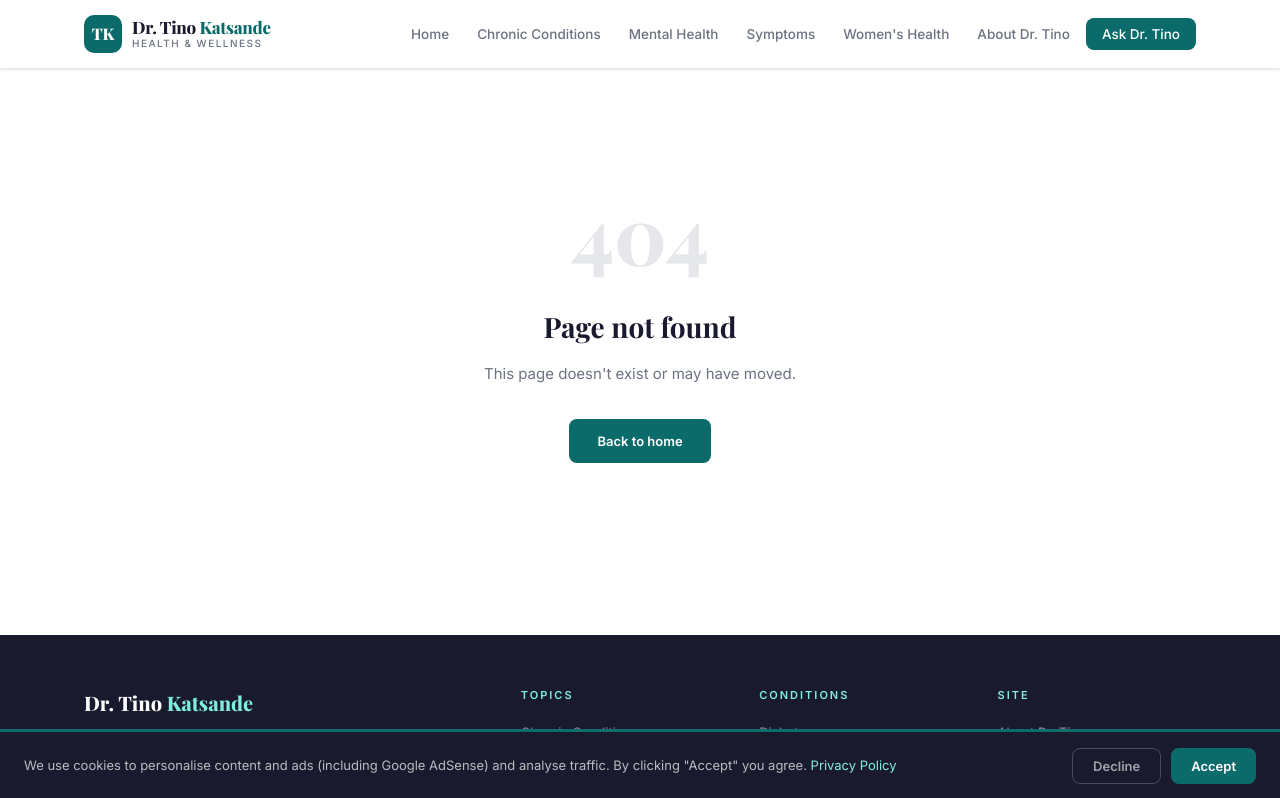
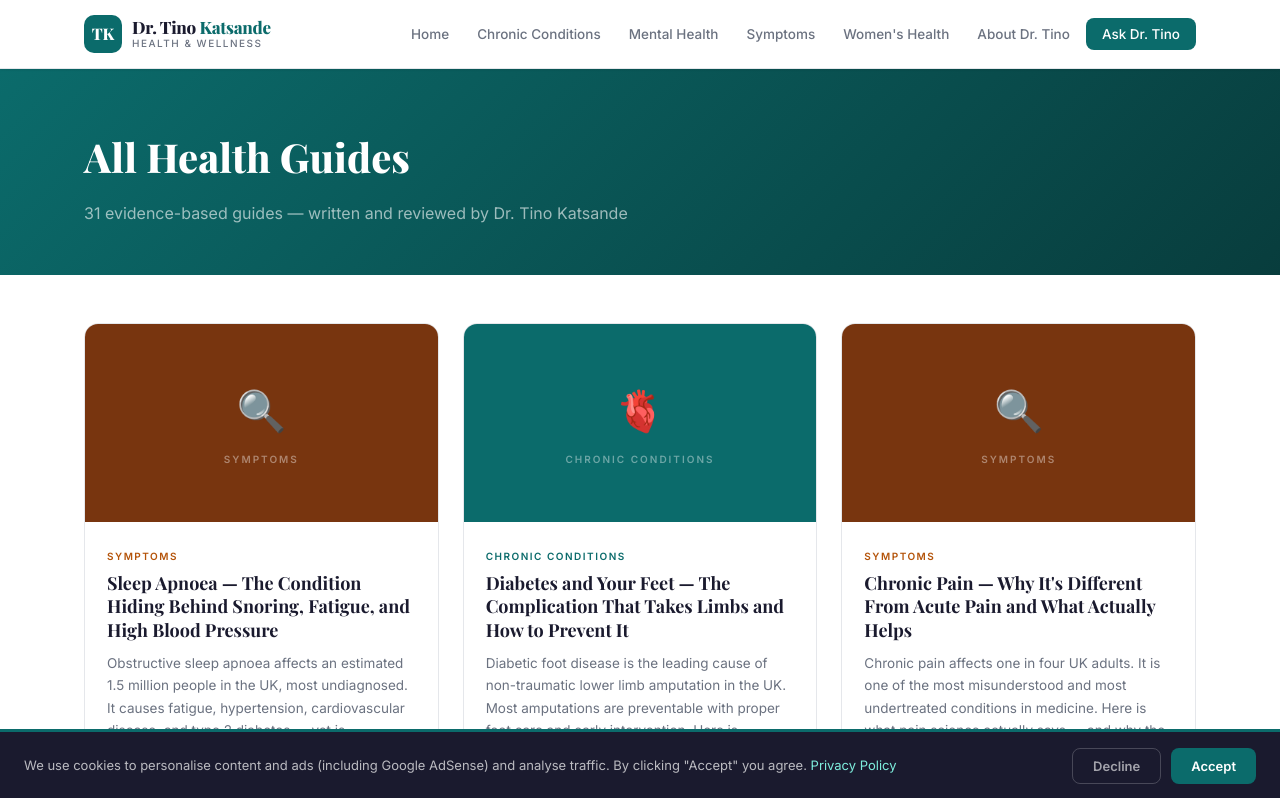
Before and after one commit to doclex877-dotcom/tinokatsande, a Next.js app: page /articles in a window 1280 px wide. Before the commit this address had no page. Shown: the top 798 px of the page. Built offline with nearby package versions, Linux system fonts and the light colour scheme; a web font is replaced by a local one.

Commit message:
Add articles listing page - fix view all guides link

```diff
--- /dev/null
+++ b/pages/articles.js
@@ -0,0 +1,39 @@
+import SEO from '../components/SEO'
+import ArticleCard from '../components/ArticleCard'
+import { getAllArticles } from '../lib/articles'
+
+export default function ArticlesPage({ articles }) {
+  return (
+    <>
+      <SEO
+        title="All Health Guides"
+        description="Browse all evidence-based health guides by Dr. Tino Katsande — chronic conditions, mental health, symptoms, and women's health."
+        canonical="/articles"
+      />
+
+      <div style={{ background: 'linear-gradient(135deg, var(--teal) 0%, #083D3D 100%)', padding: '56px 24px 48px' }}>
+        <div className="container">
+          <h1 style={{ fontFamily: 'var(--font-display)', fontSize: '40px', fontWeight: '800', color: 'var(--white)', marginBottom: '12px' }}>
+            All Health Guides
+          </h1>
+          <p style={{ fontSize: '16px', color: 'rgba(255,255,255,0.6)' }}>
+            {articles.length} evidence-based guides — written and reviewed by Dr. Tino Katsande
+          </p>
+        </div>
+      </div>
+
+      <div className="container" style={{ padding: '48px 24px 80px' }}>
+        <div className="cards-grid">
+          {articles.map(a => (
+            <ArticleCard key={a.slug} article={a} />
+          ))}
+        </div>
+      </div>
+    </>
+  )
+}
+
+export async function getStaticProps() {
+  const articles = getAllArticles()
+  return { props: { articles } }
+}
```
